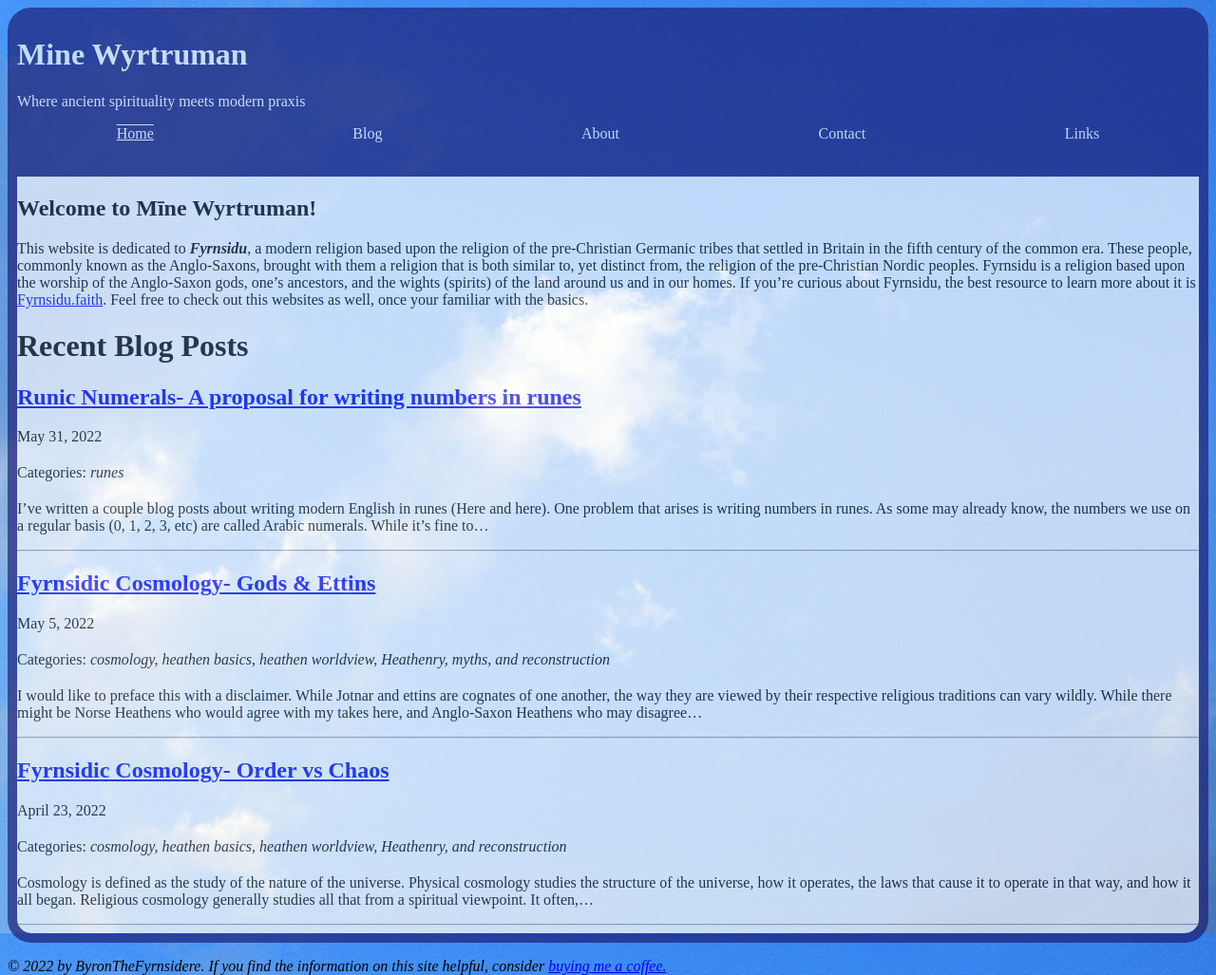
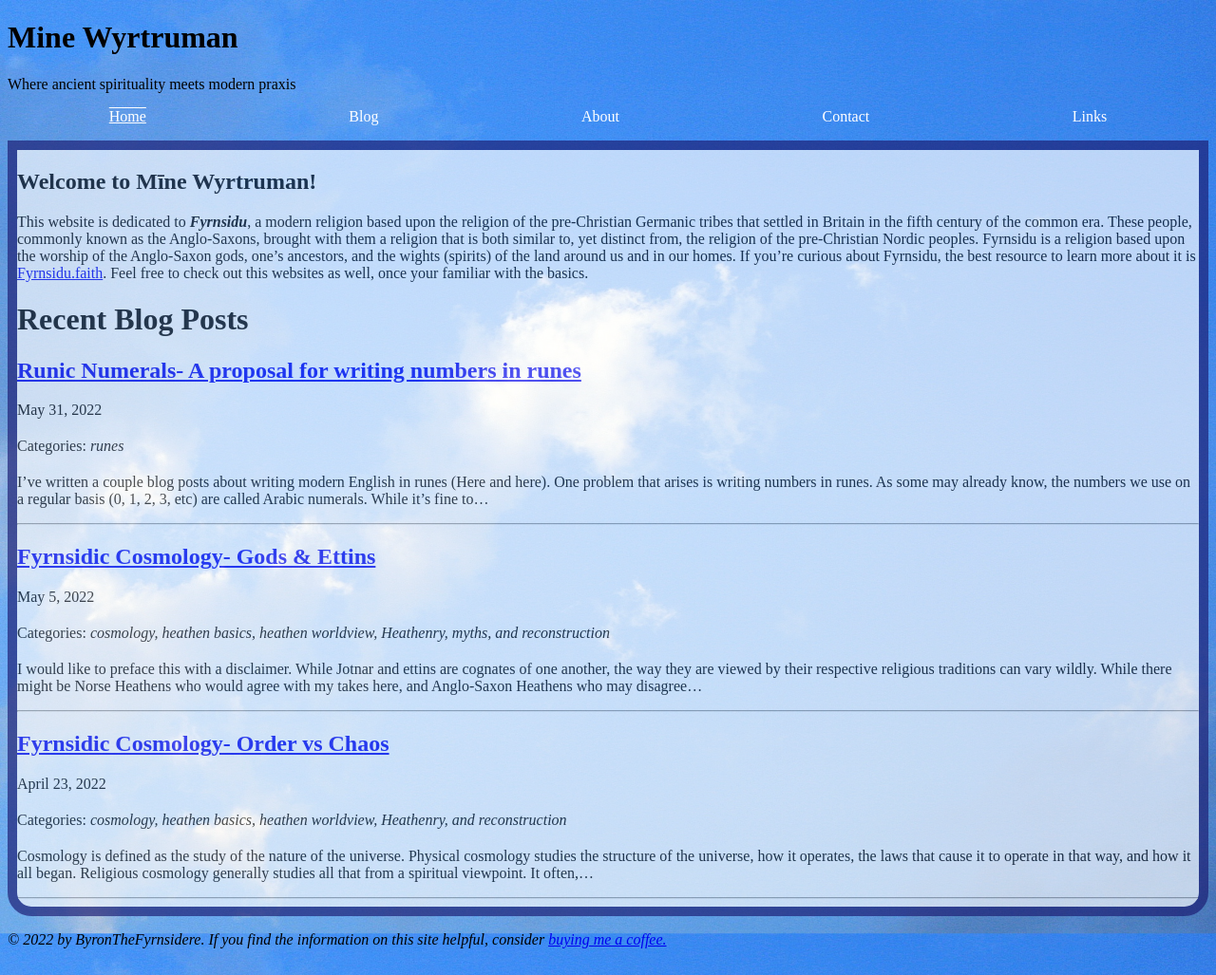
Before and after one commit to byronpendason/byronpendason.github.io, a Jekyll site: the page built from index.md, in a window 1280 px wide. Shown: the whole page at 95% size. Built offline with Jekyll 4.4.1, drawn with Linux system fonts in a browser that asks for light colours; our own code applies the rules of GitHub Pages for plain Markdown files; comment, search, counter and statistics services are not loaded.

Commit message:
Update style.css

```diff
--- a/css/style.css
+++ b/css/style.css
@@ -6,7 +6,7 @@ html, body {
   height: 100vh;
   width: 100%:
 }
-#header-text, #content, #footer {
+#header, #content, #footer {
   box-sizing: border-box;
   height: auto;
   padding: 0px;
@@ -20,7 +20,7 @@ body {
   position: center;
   color: black;
 }
-#header-text {
+#header {
   border-style: solid;
   border-width: 10px;
   border-color: midnightblue;
```
